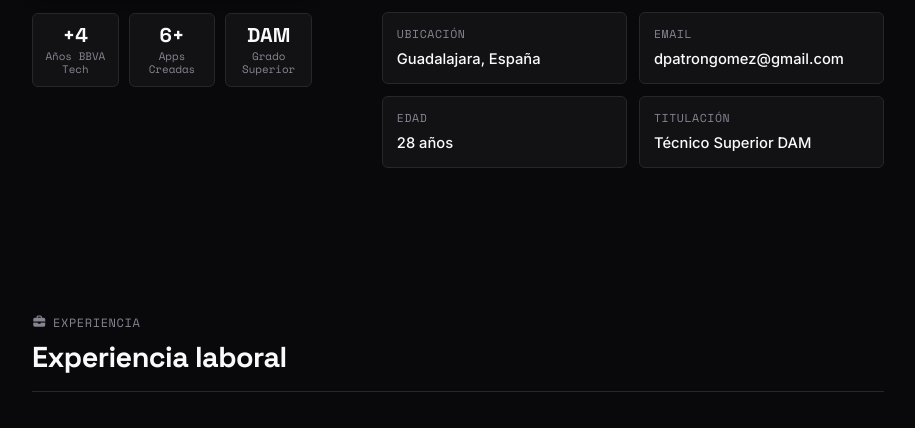
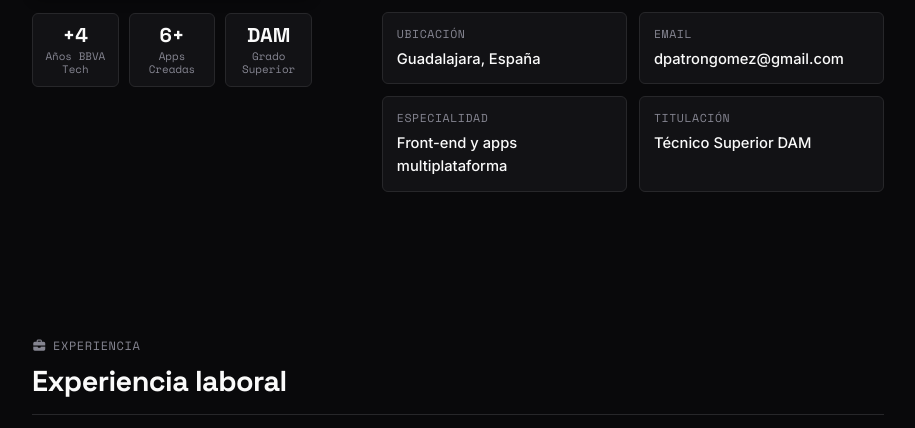
Before and after one commit to dpatrongomez/dpatrongomez.github.io, an Astro site: page / in a window 1280 px wide. Shown: the part 994-1422 px from the top of the page, without its empty margins (182-1097 px from the left). Built offline with nearby package versions, Linux system fonts and the light colour scheme; Astro itself is replaced by a stand-in of ours.

Commit message:
fix: quitar edad y fecha de nacimiento de About
Elimina la constante birthDate y el cálculo de la edad del componente
About, así como el ítem "Edad" de la ficha. Se sustituye por
"Especialidad: Front-end y apps multiplataforma", tomado del propio
texto de la sección (sin datos nuevos).

Closes #4

Co-Authored-By: Claude Sonnet 5.5 <noreply@anthropic.com>

```diff
--- a/src/components/About.astro
+++ b/src/components/About.astro
@@ -1,9 +1,3 @@
----
-const birthDate = new Date('1998-06-16');
-const ageDiff = Math.abs(Date.now() - birthDate.getTime());
-const age = Math.floor((ageDiff / (1000 * 3600 * 24)) / 365.25);
----
-
 <section id="about">
   <div class="container">
     <div class="section-tag">
@@ -60,8 +54,8 @@ const age = Math.floor((ageDiff / (1000 * 3600 * 24)) / 365.25);
             </div>
           </div>
           <div class="meta-item">
-            <div class="meta-label">Edad</div>
-            <div class="meta-value">{age} años</div>
+            <div class="meta-label">Especialidad</div>
+            <div class="meta-value">Front-end y apps multiplataforma</div>
           </div>
           <div class="meta-item">
             <div class="meta-label">Titulación</div>
```
